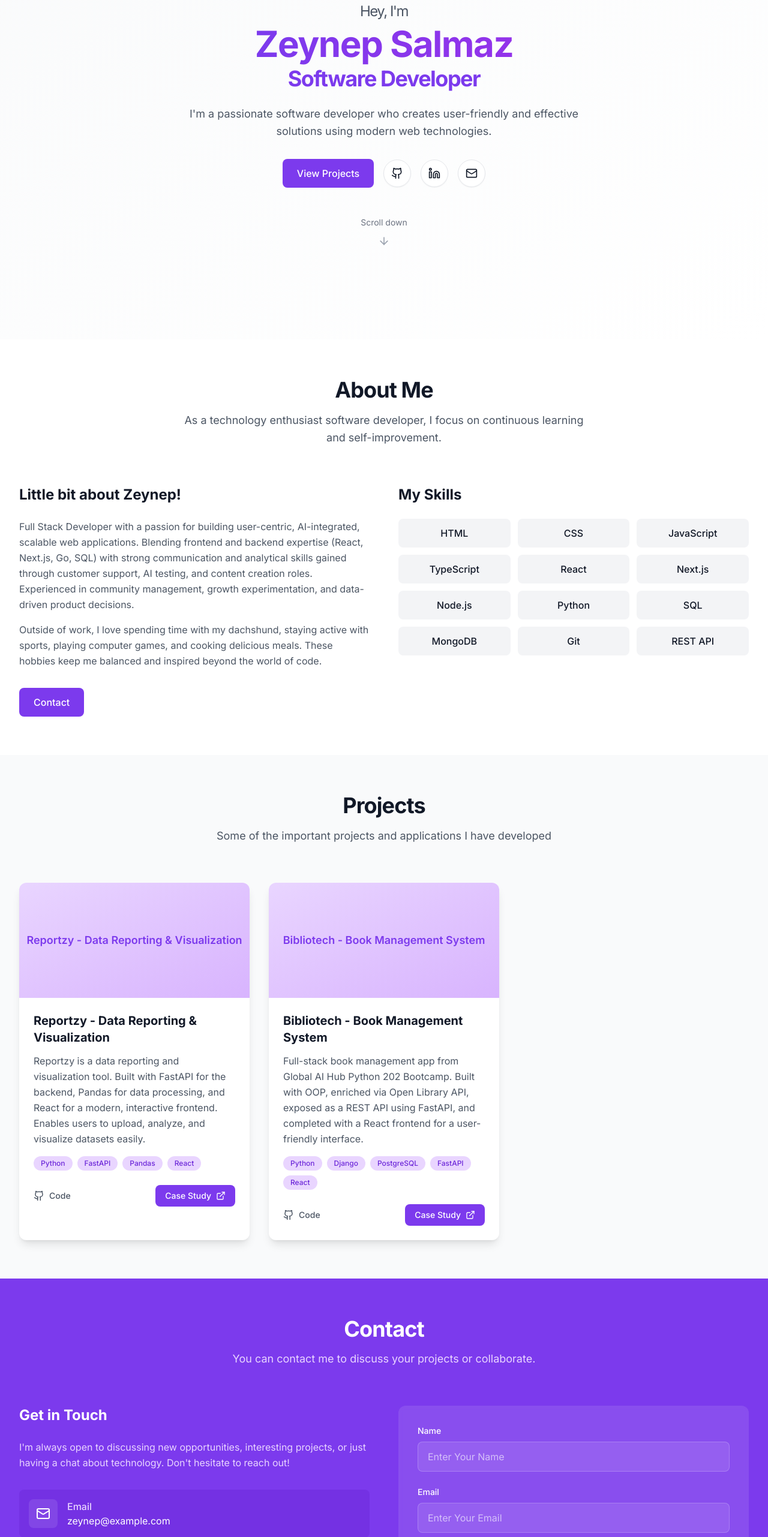
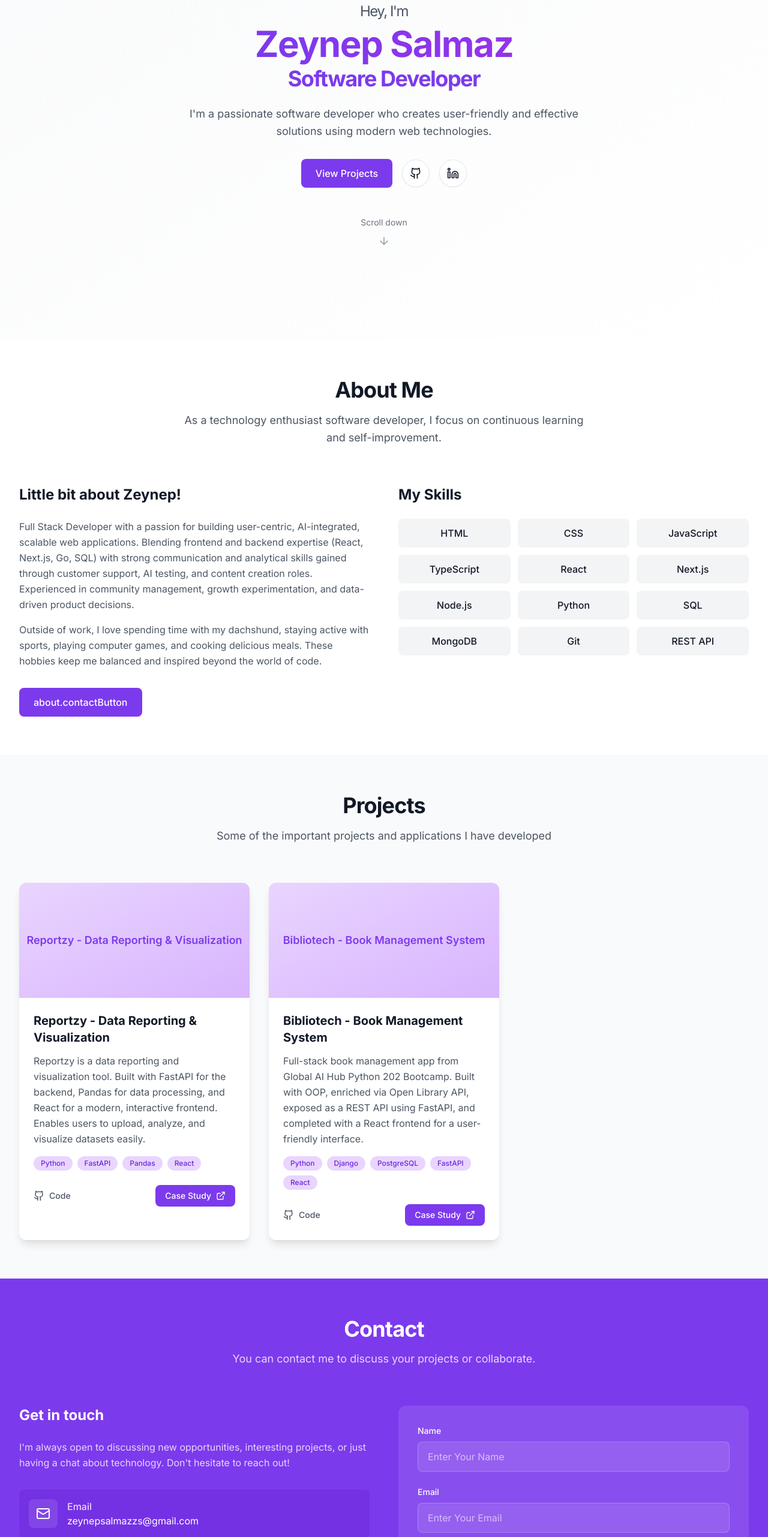
Before and after one commit to zeynepsalmaz/Zeynep-Portfolio, a Next.js app in the folder apps/site/: page /en in a window 1280 px wide. Shown: the part 234-2797 px from the top of the page at 60% size. Built offline with nearby package versions, Linux system fonts and the light colour scheme.

Commit message:
✨ Implement contact form submission with email notification and update localization for contact section

```diff
--- /dev/null
+++ b/apps/site/app/api/contact/route.ts
@@ -0,0 +1,33 @@
+import { NextRequest, NextResponse } from 'next/server'
+import nodemailer from 'nodemailer'
+
+export async function POST(req: NextRequest) {
+  const { name, email, message } = await req.json()
+
+  // Ortam değişkenlerinden alın
+  const user = process.env.EMAIL_USER
+  const pass = process.env.EMAIL_PASS
+  const to = 'zeynepsalmazzs@gmail.com'
+
+  if (!user || !pass) {
+    return NextResponse.json({ error: 'Email credentials not set.' }, { status: 500 })
+  }
+
+  const transporter = nodemailer.createTransport({
+    service: 'gmail',
+    auth: { user, pass }
+  })
+
+  try {
+    await transporter.sendMail({
+      from: user,
+      to,
+      subject: `Portfolio Contact Form: ${name}`,
+      replyTo: email,
+      text: `Name: ${name}\nEmail: ${email}\nMessage: ${message}`
+    })
+    return NextResponse.json({ success: true })
+  } catch (error) {
+    return NextResponse.json({ error: 'Failed to send email.' }, { status: 500 })
+  }
+}
--- a/apps/site/components/Contact.tsx
+++ b/apps/site/components/Contact.tsx
@@ -24,30 +24,37 @@ export default function Contact() {
   const handleSubmit = async (e: React.FormEvent) => {
     e.preventDefault()
     setIsSubmitting(true)
-
-    // Simulate form submission
-    await new Promise(resolve => setTimeout(resolve, 1000))
-
-    // Reset form
-    setFormData({ name: '', email: '', message: '' })
+    try {
+      const res = await fetch('/api/contact', {
+        method: 'POST',
+        headers: { 'Content-Type': 'application/json' },
+        body: JSON.stringify(formData)
+      })
+      if (res.ok) {
+        setFormData({ name: '', email: '', message: '' })
+        alert('Message sent successfully!')
+      } else {
+        const data = await res.json()
+        alert(data.error || 'Failed to send message.')
+      }
+    } catch (err) {
+      alert('Failed to send message.')
+    }
     setIsSubmitting(false)
-
-    // Show success message (you can implement a toast here)
-    alert('Message sent successfully!')
   }
 
   const contactInfo = [
     {
       icon: Mail,
       title: 'Email',
-      value: 'zeynep@example.com',
-      href: 'mailto:zeynep@example.com'
+      value: 'zeynepsalmazzs@gmail.com',
+      href: 'mailto:zeynepsalmazzs@gmail.com'
     },
     {
       icon: Phone,
       title: 'Phone',
-      value: '+90 555 123 4567',
-      href: 'tel:+905551234567'
+      value: '+90 5522782708',
+      href: 'tel:+905522782708'
     },
     {
       icon: MapPin,
@@ -83,10 +90,9 @@ export default function Contact() {
             className="space-y-8"
           >
             <div>
-              <h3 className="text-2xl font-bold mb-6">Get in Touch</h3>
+              <h3 className="text-2xl font-bold mb-6">{t('getInTouch')}</h3>
               <p className="text-primary-100 leading-relaxed mb-8">
-                I'm always open to discussing new opportunities, interesting projects,
-                or just having a chat about technology. Don't hesitate to reach out!
+                {t('info')}
               </p>
             </div>
 
--- a/apps/site/components/Hero.tsx
+++ b/apps/site/components/Hero.tsx
@@ -2,7 +2,7 @@
 
 import { useTranslations } from 'next-intl'
 import { motion } from 'framer-motion'
-import { ArrowDown, Github, Linkedin, Mail } from 'lucide-react'
+import { ArrowDown, Github, Linkedin } from 'lucide-react'
 
 export default function Hero() {
   const t = useTranslations('hero')
@@ -10,7 +10,6 @@ export default function Hero() {
   const socialLinks = [
     { icon: Github, href: 'https://github.com/zeynepsalmaz', label: 'GitHub' },
     { icon: Linkedin, href: 'https://linkedin.com/in/zeynepsalmaz', label: 'LinkedIn' },
-    { icon: Mail, href: 'mailto:zeynep@example.com', label: 'Email' },
   ]
 
   return (
@@ -41,18 +40,20 @@ export default function Hero() {
                 {t('cta')}
               </a>
               <div className="flex items-center space-x-4">
-                {socialLinks.map((social) => (
+                {socialLinks.map((social) => {
+                  const isWeb = social.href.startsWith('http');
+                  return (
                     <a
                       key={social.label}
                       href={social.href}
-                    target="_blank"
-                    rel="noopener noreferrer"
+                      {...(isWeb ? { target: '_blank', rel: 'noopener noreferrer' } : {})}
                       className="p-3 bg-white border border-gray-200 rounded-full hover:border-primary-600 hover:text-primary-600 transition-all duration-200 shadow-sm"
                       aria-label={social.label}
                     >
                       <social.icon size={20} />
                     </a>
-                ))}
+                  );
+                })}
               </div>
             </div>
           </motion.div>
--- a/apps/site/messages/en.json
+++ b/apps/site/messages/en.json
@@ -19,8 +19,7 @@
     "subtitle": "As a technology enthusiast software developer, I focus on continuous learning and self-improvement.",
     "paragraph1": "Full Stack Developer with a passion for building user-centric, AI-integrated, scalable web applications. Blending frontend and backend expertise (React, Next.js, Go, SQL) with strong communication and analytical skills gained through customer support, AI testing, and content creation roles. Experienced in community management, growth experimentation, and data-driven product decisions.",
   "paragraph2": "Outside of work, I love spending time with my dachshund, staying active with sports, playing computer games, and cooking delicious meals. These hobbies keep me balanced and inspired beyond the world of code.",
-    "skillsTitle": "My Skills",
-    "contactButton": "Contact"
+  "skillsTitle": "My Skills"
   },
   "projects": {
     "title": "Projects",
@@ -36,7 +35,9 @@
     "caseStudy": "Case Study"
   },
   "contact": {
-    "title": "Contact",
+  "title": "Contact",
+  "getInTouch": "Get in touch",
+  "info": "I'm always open to discussing new opportunities, interesting projects, or just having a chat about technology. Don't hesitate to reach out!",
     "subtitle": "You can contact me to discuss your projects or collaborate.",
     "form": {
       "name": "Name",
--- a/apps/site/messages/tr.json
+++ b/apps/site/messages/tr.json
@@ -19,8 +19,7 @@
   "getToKnow": "Zeynep hakkında kısa bir not!",
   "paragraph1": "Kullanıcı odaklı, yapay zeka entegreli ve ölçeklenebilir web uygulamaları geliştirmeye tutkulu bir Full Stack Developer’ım. Frontend ve backend uzmanlığımı (React, Next.js, Go, SQL) müşteri desteği, yapay zeka testleri ve içerik üretimi gibi alanlarda kazandığım güçlü iletişim ve analitik becerilerle birleştiriyorum. Topluluk yönetimi, büyüme denemeleri ve veri odaklı ürün kararlarında deneyimliyim.",
   "paragraph2": "İş dışında dachshund cinsi köpeğimle vakit geçirmeyi, spor yapmayı, bilgisayar oyunları oynamayı ve lezzetli yemekler yapmayı seviyorum. Bu hobiler, kod dünyasının ötesinde bana denge ve ilham veriyor.",
-  "skillsTitle": "Yeteneklerim",
-    "contactButton": "İletişim"
+  "skillsTitle": "Yeteneklerim"
   },
   "projects": {
     "title": "Projeler",
@@ -36,7 +35,9 @@
     "caseStudy": "Detayları Gör"
   },
   "contact": {
-    "title": "İletişim",
+  "title": "İletişim",
+  "getInTouch": "İletişime Geç",
+  "info": "Yeni fırsatlara, ilginç projeleri konuşmaya ya da teknoloji hakkında sohbet etmeye her zaman açığım. Bana ulaşmaktan çekinmeyin!",
     "subtitle": "Projeleriniz hakkında konuşmak veya işbirliği yapmak için benimle iletişime geçebilirsiniz.",
     "form": {
       "name": "İsim",
```
Also changed, not shown: apps/site/package.json (+11 -9 lines). Lines whose indentation alone changed are shown as unchanged.
